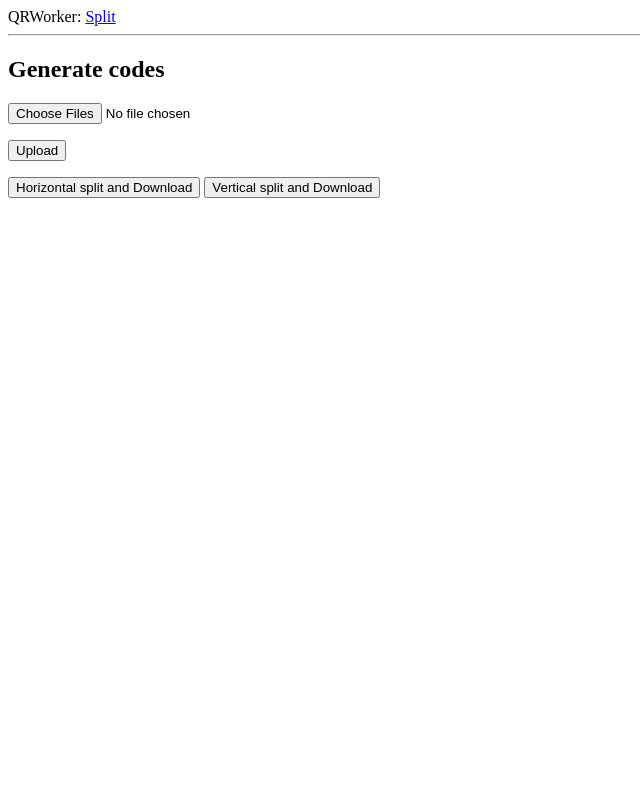
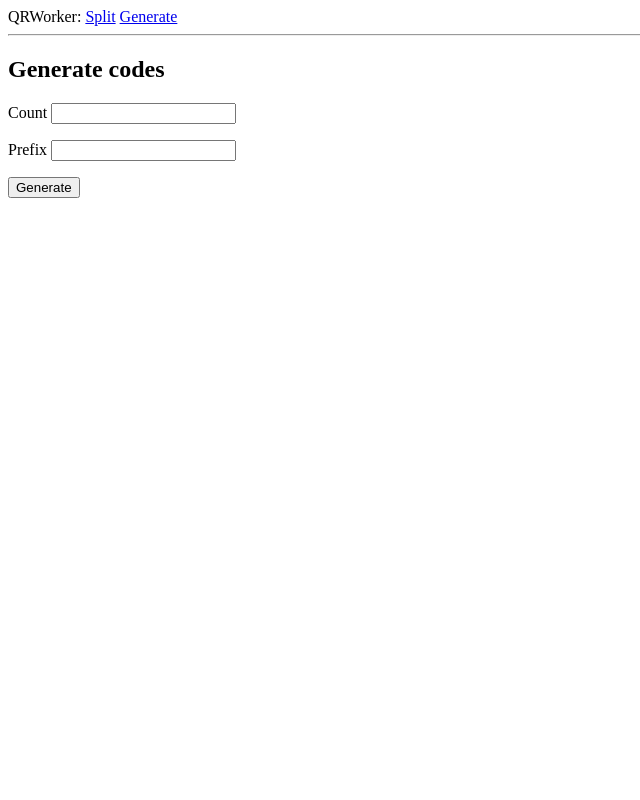
Before and after one commit to jezman/qrcrop, a Flask app: template app/templates/generator.html in a window 1280 px wide. Shown: the whole page, without its empty margins (0-640 px from the left). Run offline with Flask 2, Linux system fonts and the light colour scheme; the template is opened without the code that fills it: values that come from a table or form of the project are taken from there, others are empty.

Commit message:
Codes generator

```diff
--- /dev/null
+++ b/app/forms.py
@@ -0,0 +1,15 @@
+from flask_wtf import FlaskForm
+from wtforms import StringField, SubmitField, IntegerField
+from wtforms.validators import DataRequired, ValidationError
+
+
+class GenerateCode(FlaskForm):
+    count = IntegerField('Count', validators=[DataRequired()])
+    prefix = StringField('Prefix', validators=[DataRequired()])
+    submit = SubmitField('Generate')
+    codes = []
+
+    # def validate_count(self, count):
+    #     if not isinstance(count.data, int):
+    #         raise ValidationError('Only numbers')
+    #     return True
--- a/app/routes.py
+++ b/app/routes.py
@@ -4,6 +4,8 @@
 from shutil import rmtree
 from flask import flash, request, redirect, render_template, send_file
 from werkzeug.utils import secure_filename
+from app.forms import GenerateCode
+from app.generator import get_codes
 
 
 def allowed_file(filename):
@@ -55,3 +57,15 @@
     except Exception:
         flash('Please upload file')
         return redirect('/')
+
+@app.route('/generate-codes', methods=['GET', 'POST'])
+def generate_codes():
+    form = GenerateCode()
+
+    # if form.validate_on_submit():
+        # form.codes = get_codes(form.count.data, form.prefix.data)
+
+    if request.method == 'POST':
+        form.codes = get_codes(form.count.data, form.prefix.data)
+
+    return render_template('generator.html', title='Generate codes', form=form)
--- a/app/templates/base.html
+++ b/app/templates/base.html
@@ -10,6 +10,7 @@
         <div>
             QRWorker:
             <a href="/">Split</a>
+            <a href="{{ url_for('generate_codes') }}">Generate</a>
         </div>
         <hr>
         {% with messages = get_flashed_messages() %}
--- a/app/templates/generator.html
+++ b/app/templates/generator.html
@@ -2,22 +2,26 @@
 
 {% block content %}
 	<h2>Generate codes</h2>
-<form method="post" action="{{ url_for('upload_file') }}" enctype="multipart/form-data">
-    <dl>
+    <form action="/generate-codes" method="post">
         <p>
-			<input type="file" name="files[]" multiple="true" autocomplete="off" required>
+            {{ form.count.label }}
+            {{ form.count(size=1) }}
+            {% for error in form.count.errors %}
+            <span style="color: red;">[{{ error }}]</span>
+            {% endfor %}
         </p>
         <p>
-			<input type="submit" value="Upload">
+            {{ form.prefix.label }}
+            {{ form.prefix(size=20) }}
+            {% for error in form.prefix.errors %}
+            <span style="color: red;">[{{ error }}]</span>
+            {% endfor %}
         </p>
-    </dl>
+		<p>{{ form.submit() }}</p>
+		{% if form.codes %}
+			{% for code in form.codes %}
+				<div><p>{{ code }}</b></p></div>
+  			{% endfor %}
+		{% endif %}
     </form>
-
-<body class="body">
-	<div class="container" align="left">
-		<a href="{{ url_for('horizontal_split') }}"><button class='btn btn-default'>Horizontal split and Download</button></a>
-		<a href="{{ url_for('vertical_split') }}"><button class='btn btn-default'>Vertical split and Download</button></a>
-   </div>
-</body>
-
 {% endblock %}
```
Also changed, not shown: app/generator.py (+9 -1 lines). Lines whose indentation alone changed are shown as unchanged.
